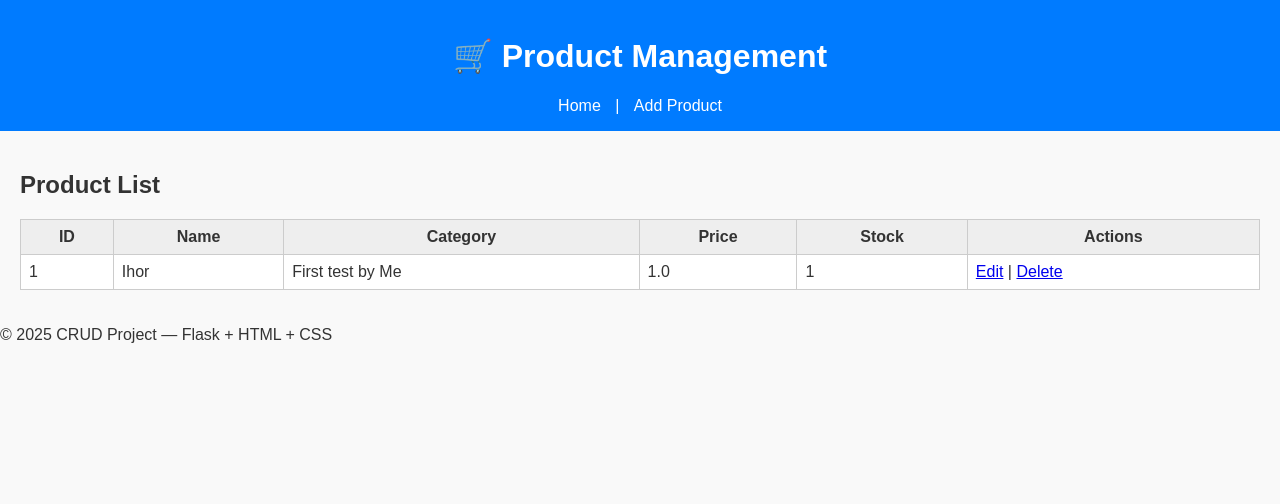
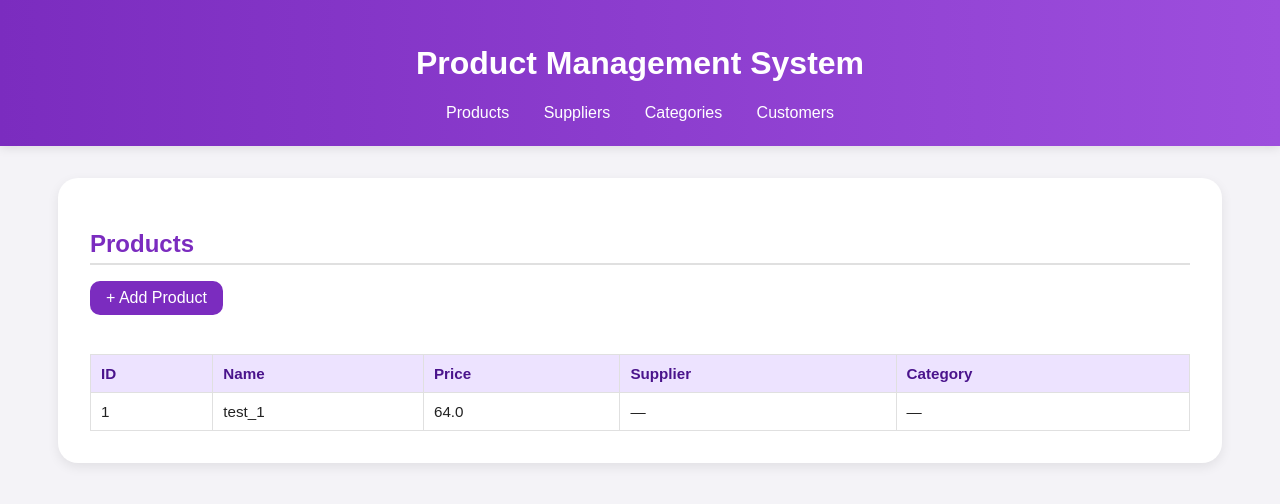
Before and after one commit to 13itsme/Project_Vistula, a Flask app: page / in a window 1280 px wide. Shown: the top 504 px of the page. Run offline with Flask 3, Linux system fonts and the light colour scheme.

Commit message:
Commit with normal html and css styles,add 3 tables

```diff
--- a/app.py
+++ b/app.py
@@ -1,61 +1,16 @@
-from flask import Flask, render_template, redirect, url_for, request
+import os
+from flask import Flask
 from flask_sqlalchemy import SQLAlchemy
 
+
+basedir = os.path.abspath(os.path.dirname(__file__))
 app = Flask(__name__)
-app.config['SQLALCHEMY_DATABASE_URI'] = 'sqlite:///database.db'
+app.config['SQLALCHEMY_DATABASE_URI'] = f"sqlite:///{os.path.join(basedir, 'instance', 'app.db')}"
 app.config['SQLALCHEMY_TRACK_MODIFICATIONS'] = False
+
 db = SQLAlchemy(app)
 
-class Product(db.Model):
-    id = db.Column(db.Integer, primary_key=True)
-    name = db.Column(db.String(120), nullable=False)
-    category = db.Column(db.String(120), nullable=False)
-    price = db.Column(db.Float, nullable=False)
-    stock = db.Column(db.Integer, nullable=False)
-
-    def __repr__(self):
-        return f"<Product {self.name}>"
-
-with app.app_context():
-    db.create_all()
-
-
-@app.route('/')
-def index():
-    products = Product.query.all()
-    return render_template('index.html', products=products)
-
-@app.route('/add', methods=['GET', 'POST'])
-def add_product():
-    if request.method == 'POST':
-        name = request.form['name']
-        category = request.form['category']
-        price = float(request.form['price'])
-        stock = int(request.form['stock'])
-        new_product = Product(name=name, category=category, price=price, stock=stock)
-        db.session.add(new_product)
-        db.session.commit()
-        return redirect(url_for('index'))
-    return render_template('add_product.html')
-
-@app.route('/edit/<int:id>', methods=['GET', 'POST'])
-def edit_product(id):
-    product = Product.query.get_or_404(id)
-    if request.method == 'POST':
-        product.name = request.form['name']
-        product.category = request.form['category']
-        product.price = float(request.form['price'])
-        product.stock = int(request.form['stock'])
-        db.session.commit()
-        return redirect(url_for('index'))
-    return render_template('edit_product.html', product=product)
-
-@app.route('/delete/<int:id>')
-def delete_product(id):
-    product = Product.query.get_or_404(id)
-    db.session.delete(product)
-    db.session.commit()
-    return redirect(url_for('index'))
+from routes import *
 
 if __name__ == '__main__':
     app.run(debug=True)
--- a/routes.py
+++ b/routes.py
@@ -1,55 +1,85 @@
-from flask import Blueprint, request, jsonify
-from app import db
-from models import Product, ProductSchema
+from flask import render_template, request, redirect, url_for
+from app import app, db
+from models import Product, Supplier, Category, Customer
 
-product_bp = Blueprint('product_bp', __name__)
-product_schema = ProductSchema()
-products_schema = ProductSchema(many=True)
+with app.app_context():
+    db.create_all()
 
-# Получить все продукты
-@product_bp.route('/products', methods=['GET'])
-def get_products():
+# PRODUCTS
+@app.route('/')
+def index():
     products = Product.query.all()
-    return products_schema.jsonify(products)
+    return render_template('index.html', products=products)
 
-# Получить продукт по id
-@product_bp.route('/products/<int:id>', methods=['GET'])
-def get_product(id):
-    product = Product.query.get_or_404(id)
-    return product_schema.jsonify(product)
+@app.route('/add_product', methods=['GET', 'POST'])
+def add_product():
+    suppliers = Supplier.query.all()
+    categories = Category.query.all()
 
-# Добавить продукт
-@product_bp.route('/products', methods=['POST'])
-def add_product():
-    data = request.get_json()
-    new_product = Product(
-        name=data['name'],
-        category=data['category'],
-        price=data['price'],
-        stock=data['stock']
-    )
-    db.session.add(new_product)
-    db.session.commit()
-    return product_schema.jsonify(new_product), 201
+    if request.method == 'POST':
+        name = request.form.get('name')
+        price = float(request.form.get('price'))
+        supplier_id = request.form.get('supplier_id')
+        category_id = request.form.get('category_id')
 
-# Обновить продукт
-@product_bp.route('/products/<int:id>', methods=['PUT'])
-def update_product(id):
-    product = Product.query.get_or_404(id)
-    data = request.get_json()
+        new_product = Product(
+            name=name,
+            price=price,
+            supplier_id=supplier_id or None,
+            category_id=category_id or None
+        )
+        db.session.add(new_product)
+        db.session.commit()
+        return redirect(url_for('index'))
 
-    product.name = data.get('name', product.name)
-    product.category = data.get('category', product.category)
-    product.price = data.get('price', product.price)
-    product.stock = data.get('stock', product.stock)
+    return render_template('add_product.html', suppliers=suppliers, categories=categories)
 
-    db.session.commit()
-    return product_schema.jsonify(product)
+# SUPPLIERS
+@app.route('/suppliers')
+def suppliers():
+    suppliers = Supplier.query.all()
+    return render_template('suppliers.html', suppliers=suppliers)
 
-# Удалить продукт
-@product_bp.route('/products/<int:id>', methods=['DELETE'])
-def delete_product(id):
-    product = Product.query.get_or_404(id)
-    db.session.delete(product)
-    db.session.commit()
-    return jsonify({"message": "Product deleted successfully"})
+@app.route('/add_supplier', methods=['GET', 'POST'])
+def add_supplier():
+    if request.method == 'POST':
+        name = request.form.get('name')
+        phone = request.form.get('phone')
+        new_supplier = Supplier(name=name, phone=phone)
+        db.session.add(new_supplier)
+        db.session.commit()
+        return redirect(url_for('suppliers'))
+    return render_template('add_supplier.html')
+
+# CATEGORIES
+@app.route('/categories')
+def categories():
+    categories = Category.query.all()
+    return render_template('categories.html', categories=categories)
+
+@app.route('/add_category', methods=['GET', 'POST'])
+def add_category():
+    if request.method == 'POST':
+        name = request.form.get('name')
+        new_category = Category(name=name)
+        db.session.add(new_category)
+        db.session.commit()
+        return redirect(url_for('categories'))
+    return render_template('add_category.html')
+
+# CUSTOMERS
+@app.route('/customers')
+def customers():
+    customers = Customer.query.all()
+    return render_template('customers.html', customers=customers)
+
+@app.route('/add_customer', methods=['GET', 'POST'])
+def add_customer():
+    if request.method == 'POST':
+        name = request.form.get('name')
+        email = request.form.get('email')
+        new_customer = Customer(name=name, email=email)
+        db.session.add(new_customer)
+        db.session.commit()
+        return redirect(url_for('customers'))
+    return render_template('add_customer.html')
--- a/static/style.css
+++ b/static/style.css
@@ -1,51 +1,121 @@
 body {
-    font-family: Arial, sans-serif;
+    font-family: "Poppins", sans-serif;
+    background: #f4f3f7;
+    color: #222;
     margin: 0;
-    background-color: #f9f9f9;
-    color: #333;
+    padding: 0;
 }
 
 header {
-    background-color: #007bff;
+    background: linear-gradient(90deg, #7B2CBF, #9D4EDD);
     color: white;
-    padding: 1em;
     text-align: center;
+    padding: 1.5rem 0;
+    box-shadow: 0 2px 10px rgba(0,0,0,0.1);
+}
+
+nav {
+    margin-top: 10px;
 }
 
 nav a {
     color: white;
     text-decoration: none;
-    margin: 0 10px;
+    margin: 0 15px;
+    font-weight: 500;
+    transition: 0.3s;
 }
 
-main {
-    padding: 20px;
+nav a:hover {
+    text-decoration: underline;
+}
+
+.container {
+    max-width: 1100px;
+    margin: 2rem auto;
+    background: white;
+    border-radius: 20px;
+    box-shadow: 0 4px 12px rgba(0,0,0,0.08);
+    padding: 2rem;
+}
+
+h2 {
+    color: #7B2CBF;
+    border-bottom: 2px solid #E0E0E0;
+    padding-bottom: 5px;
+    margin-bottom: 1rem;
+}
+
+form {
+    display: grid;
+    grid-template-columns: 1fr 1fr;
+    gap: 1.2rem;
+}
+
+input[type="text"], input[type="number"], select {
+    width: 100%;
+    padding: 10px;
+    border-radius: 10px;
+    border: 1px solid #ccc;
+    transition: 0.3s;
+}
+
+input:focus {
+    border-color: #9D4EDD;
+    outline: none;
+    box-shadow: 0 0 5px rgba(157,78,221,0.4);
+}
+
+button, input[type="submit"] {
+    background: #7B2CBF;
+    color: white;
+    border: none;
+    padding: 0.8rem 1rem;
+    border-radius: 10px;
+    cursor: pointer;
+    transition: 0.3s;
+}
+
+button:hover, input[type="submit"]:hover {
+    background: #9D4EDD;
+}
+
+.table-wrapper {
+    overflow-x: auto;
 }
 
 table {
     width: 100%;
     border-collapse: collapse;
-    background: white;
+    margin-top: 1.5rem;
+    font-size: 0.95rem;
 }
 
-table, th, td {
-    border: 1px solid #ccc;
-    padding: 8px;
+th, td {
+    border: 1px solid #e0e0e0;
+    padding: 10px;
+    text-align: left;
 }
 
 th {
-    background: #eee;
+    background: #ede3ff;
+    color: #4a148c;
 }
 
-button {
-    background: #007bff;
-    color: white;
-    border: none;
-    padding: 8px 12px;
-    cursor: pointer;
-    border-radius: 5px;
+tr:nth-child(even) {
+    background-color: #f9f9f9;
 }
 
-button:hover {
-    background: #0056b3;
+.btn-add {
+    display: inline-block;
+    background: #7B2CBF;
+    color: white;
+    padding: 8px 16px;
+    border-radius: 10px;
+    text-decoration: none;
+    transition: 0.3s;
+    margin-bottom: 15px;
 }
+.btn-add:hover {
+    background: #9D4EDD;
+}
--- a/templates/base.html
+++ b/templates/base.html
@@ -2,24 +2,23 @@
 <html lang="en">
 <head>
     <meta charset="UTF-8">
-    <title>Product CRUD</title>
+    <meta name="viewport" content="width=device-width, initial-scale=1.0">
+    <title>{% block title %}Dashboard{% endblock %}</title>
     <link rel="stylesheet" href="{{ url_for('static', filename='style.css') }}">
 </head>
 <body>
 <header>
-        <h1>🛒 Product Management</h1>
+    <h1>Product Management System</h1>
     <nav>
-            <a href="{{ url_for('index') }}">Home</a> |
-            <a href="{{ url_for('add_product') }}">Add Product</a>
+        <a href="{{ url_for('index') }}">Products</a>
+        <a href="{{ url_for('suppliers') }}">Suppliers</a>
+        <a href="{{ url_for('categories') }}">Categories</a>
+        <a href="{{ url_for('customers') }}">Customers</a>
     </nav>
 </header>
 
-    <main>
+<main class="container">
     {% block content %}{% endblock %}
 </main>
-
-    <footer>
-        <p>© 2025 CRUD Project — Flask + HTML + CSS</p>
-    </footer>
 </body>
 </html>
--- a/templates/index.html
+++ b/templates/index.html
@@ -1,11 +1,14 @@
 {% extends 'base.html' %}
+{% block title %}Products{% endblock %}
 {% block content %}
-<h2>Product List</h2>
+<h2>Products</h2>
+<a class="btn-add" href="{{ url_for('add_product') }}">+ Add Product</a>
 
+<div class="table-wrapper">
 <table>
     <thead>
         <tr>
-            <th>ID</th><th>Name</th><th>Category</th><th>Price</th><th>Stock</th><th>Actions</th>
+            <th>ID</th><th>Name</th><th>Price</th><th>Supplier</th><th>Category</th>
         </tr>
     </thead>
     <tbody>
@@ -13,15 +16,12 @@
         <tr>
             <td>{{ p.id }}</td>
             <td>{{ p.name }}</td>
-            <td>{{ p.category }}</td>
             <td>{{ p.price }}</td>
-            <td>{{ p.stock }}</td>
-            <td>
-                <a href="{{ url_for('edit_product', id=p.id) }}"> Edit</a> |
-                <a href="{{ url_for('delete_product', id=p.id) }}" onclick="return confirm('Delete this product?')"> Delete</a>
-            </td>
+            <td>{{ p.supplier.name if p.supplier else '—' }}</td>
+            <td>{{ p.category.name if p.category else '—' }}</td>
         </tr>
         {% endfor %}
     </tbody>
 </table>
+</div>
 {% endblock %}
```
Also changed, not shown: models.py (+19 -11 lines), templates/add_category.html (added, +9 -0 lines), templates/add_customer.html (added, +10 -0 lines), templates/add_product.html (+19 -9 lines), templates/add_supplier.html (added, +10 -0 lines), templates/categories.html (added, +17 -0 lines), templates/customers.html (added, +17 -0 lines), templates/edit_product.html (deleted, +0 -16 lines), templates/suppliers.html (added, +17 -0 lines), instance/__init__.py (added), instance/app.db (added), instance/database.db (deleted). Lines whose indentation alone changed are shown as unchanged.
